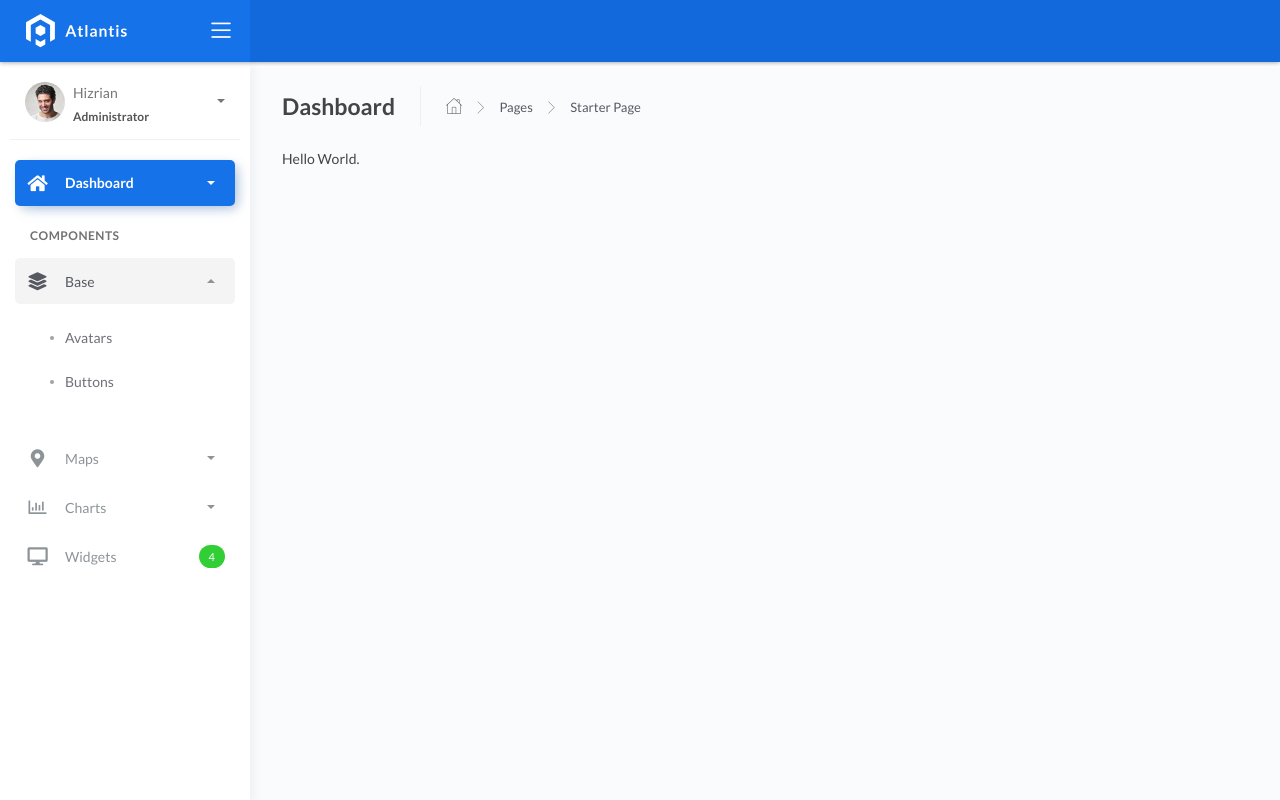
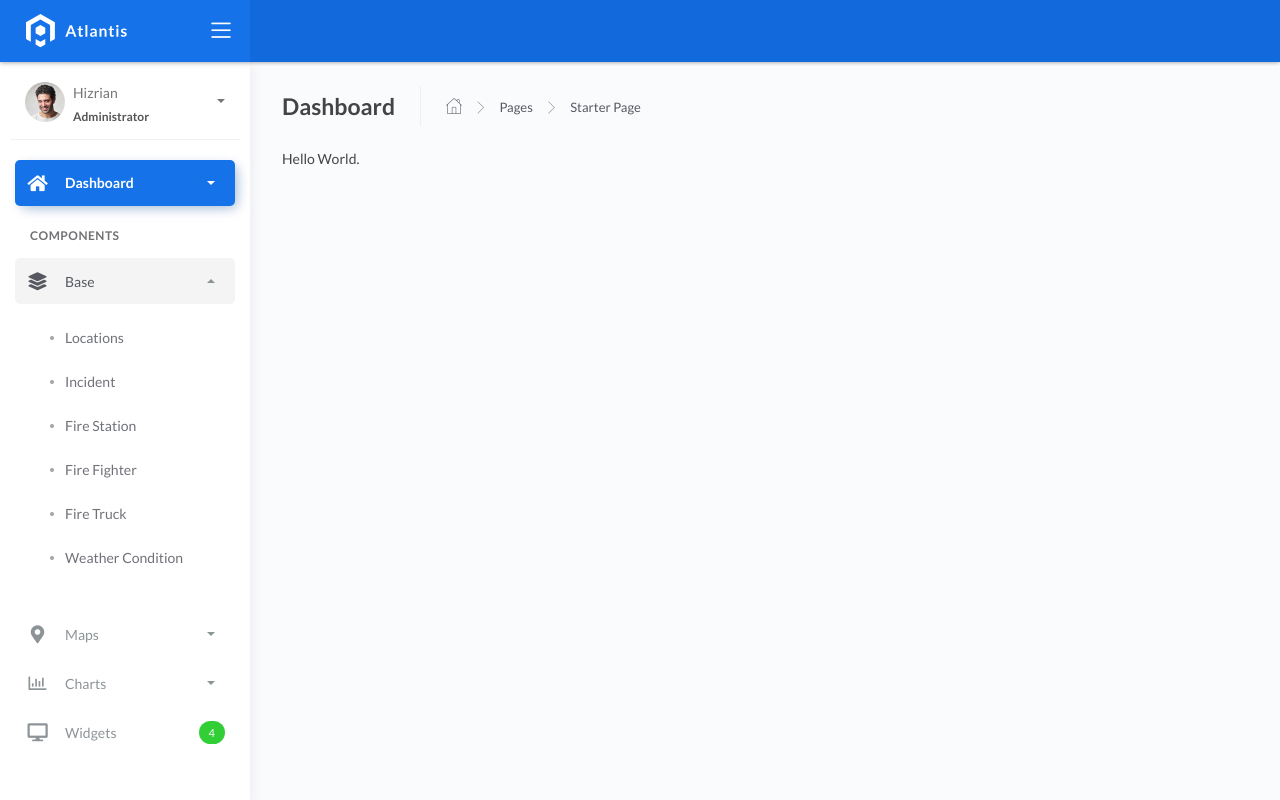
Before and after one commit to Unknown-UK030215/FireApp, a Django app: page / in a window 1280 px wide, after a click on "Base". Run offline with Django 4.2, Linux system fonts and the light colour scheme; some libraries are stand-ins or nearby versions.

Commit message:
modify the Base

```diff
--- a/projectsite/templates/base.html
+++ b/projectsite/templates/base.html
@@ -143,16 +143,35 @@
                 <div class="collapse" id="base">
                   <ul class="nav nav-collapse">
                     <li>
-                      <a href="components/avatars.html">
-                        <span class="sub-item">Avatars</span>
+                      <a href="{% url 'location_list' %}">
+                        <span class="sub-item">Locations</span>
                       </a>
                     </li>
                     <li>
-                      <a href="components/buttons.html">
-                        <span class="sub-item">Buttons</span>
+                      <a href="{% url 'incident_list' %}">
+                        <span class="sub-item">Incident</span>
                       </a>
                     </li>
-
+                    <li>
+                      <a href="{% url 'station_list' %}">
+                        <span class="sub-item">Fire Station</span>
+                      </a>
+                    </li>
+                    <li>
+                      <a href="{% url 'firefighter_list' %}">
+                        <span class="sub-item">Fire Fighter</span>
+                      </a>
+                    </li>
+                    <li>
+                      <a href="{% url 'firetruck_list' %}">
+                        <span class="sub-item">Fire Truck</span>
+                      </a>
+                    </li>
+                    <li>
+                      <a href="{% url 'weather_list' %}">
+                        <span class="sub-item">Weather Condition</span>
+                      </a>
+                    </li>
                   </ul>
                 </div>
               </li>
@@ -168,12 +187,12 @@
                 <div class="collapse {% if 'maps' in request.path %}show{% endif %}" id="maps">
                     <ul class="nav nav-collapse">
                         <li>
-                            <a href="{% url 'map-station' %}" class="{% if request.resolver_match.url_name == 'map-station' %}active{% endif %}">
+                            <a href="{% url 'map_station' %}" class="{% if request.resolver_match.url_name == 'map_station' %}active{% endif %}">
                                 <span class="sub-item">Fire Stations</span>
                             </a>
                         </li>
                         <li>
-                            <a href="{% url 'fire_incidents_map' %}" class="{% if request.resolver_match.url_name == 'fire_incidents_map' %}active{% endif %}">
+                            <a href="{% url 'map_incident' %}" class="{% if request.resolver_match.url_name == 'map_incident' %}active{% endif %}">
                                 <span class="sub-item">Fire Incidents</span>
                             </a>
                         </li>
@@ -189,7 +208,7 @@
                 <div class="collapse" id="charts">
                   <ul class="nav nav-collapse">
                     <li>
-                      <a href="{% url 'dashboard-chart' %}">
+                      <a href="{% url 'chart' %}">
                         <span class="sub-item">Chart Js</span>
                       </a>
                     </li>
```
